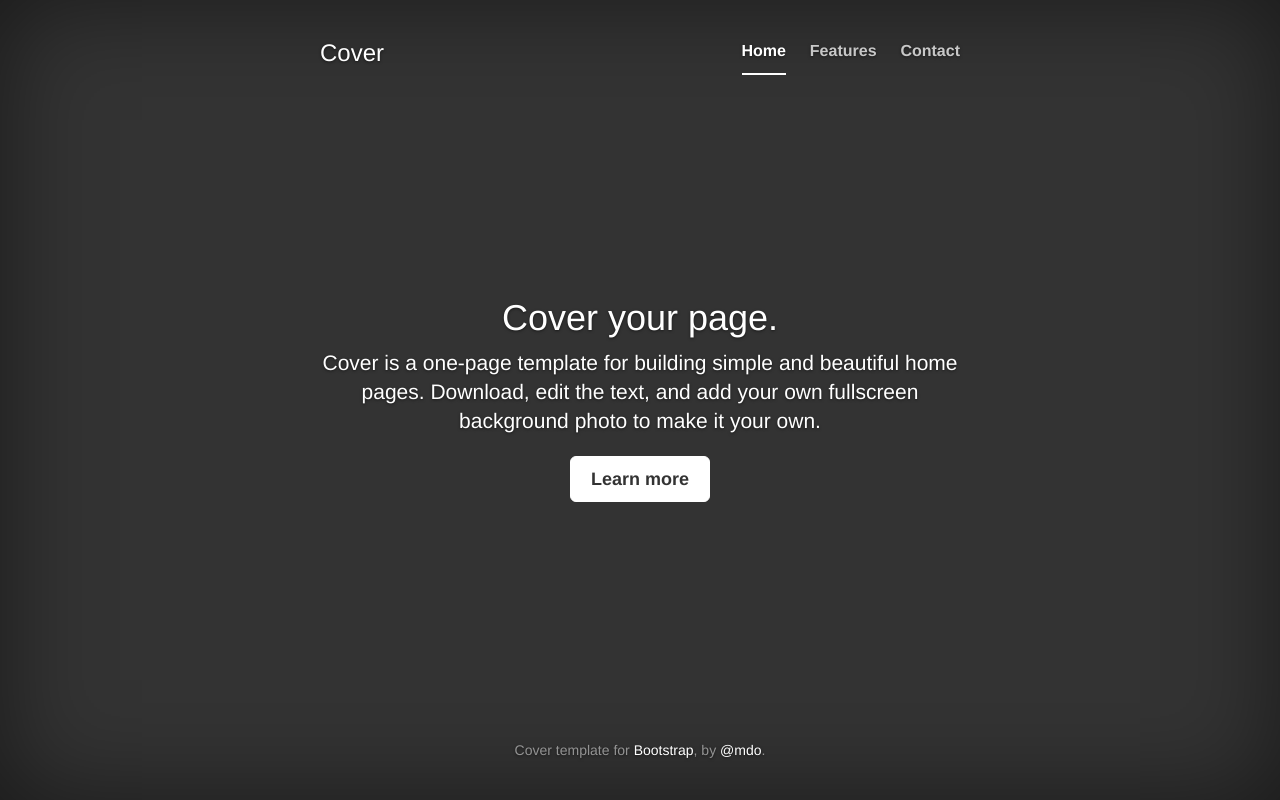
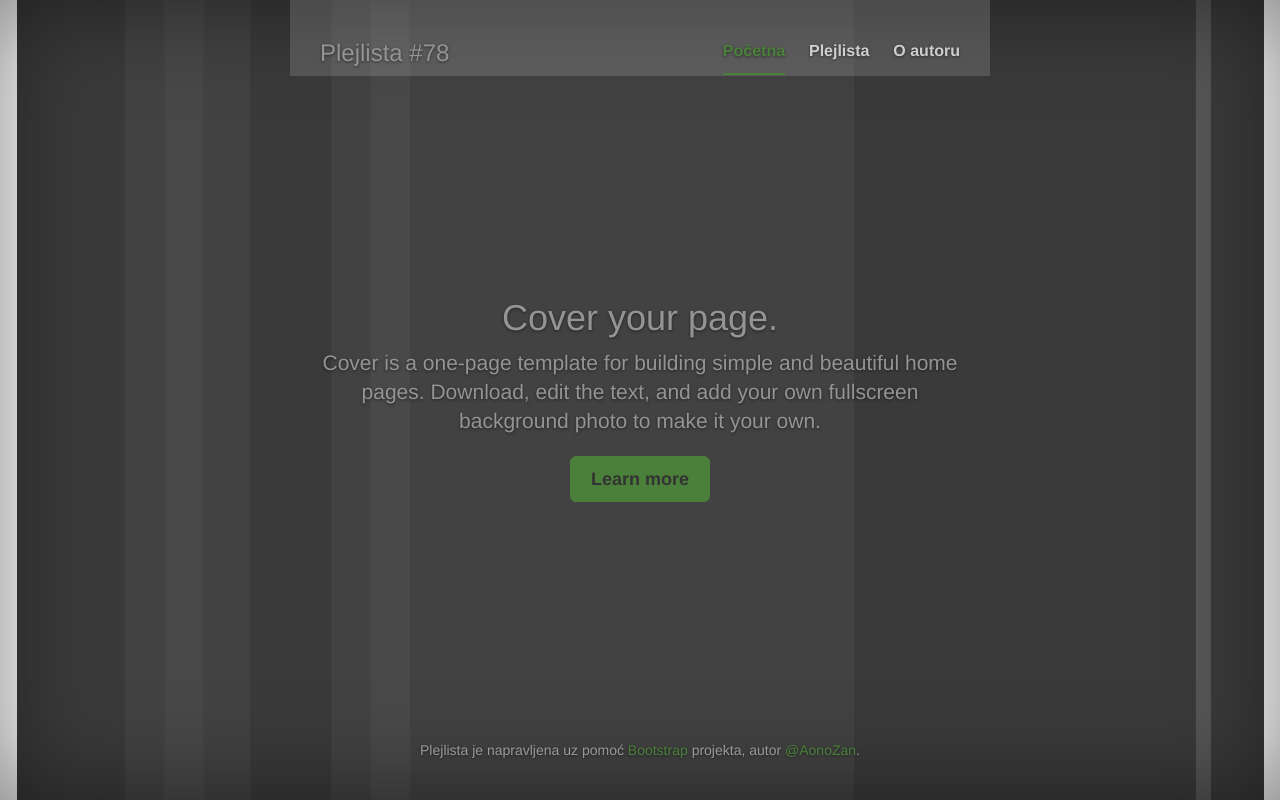
Before and after one commit to AonoZan/Bild-IT-Zadaci, a plain HTML site: page Bild-IT-Zadaci/web_projekat/index.html in a window 1280 px wide. Drawn offline with Linux system fonts and the light colour scheme.

Commit message:
Idea found... need to implement.

```diff
--- a/Bild-IT-Zadaci/web_projekat/cover.css
+++ b/Bild-IT-Zadaci/web_projekat/cover.css
@@ -1,3 +1,6 @@
+
+
+
 /*
  * Globals
  */
@@ -6,7 +9,7 @@
 a,
 a:focus,
 a:hover {
-  color: #fff;
+  color: #4b803a;
 }
 
 /* Custom default button */
@@ -15,8 +18,8 @@ a:hover {
 .btn-default:focus {
   color: #333;
   text-shadow: none; /* Prevent inheritance from `body` */
-  background-color: #fff;
-  border: 1px solid #fff;
+  background-color: #4b803a;
+  border: 1px solid #4b803a;
 }
 
 
@@ -27,10 +30,15 @@ a:hover {
 html,
 body {
   height: 100%;
-  background-color: #333;
+
 }
 body {
-  color: #fff;
+  background: url(Images/background.png) repeat-y center center fixed;
+/*  -webkit-background-size: cover;
+  -moz-background-size: cover;
+  -o-background-size: cover;
+  background-size: cover;*/
+  color: #949494;
   text-align: center;
   text-shadow: 0 1px 3px rgba(0,0,0,.5);
 }
@@ -91,8 +99,8 @@ body {
 .masthead-nav > .active > a,
 .masthead-nav > .active > a:hover,
 .masthead-nav > .active > a:focus {
-  color: #fff;
-  border-bottom-color: #fff;
+  color: #4b803a;
+  border-bottom-color: #4b803a;
 }
 
 @media (min-width: 768px) {
@@ -117,6 +125,14 @@ body {
   font-weight: bold;
 }
 
+/*
+ * Header
+ */
+
+.masthead {
+  background-color: rgba(255, 255, 255, 0.15);
+
+}
 
 /*
  * Footer
--- a/Bild-IT-Zadaci/web_projekat/index.html
+++ b/Bild-IT-Zadaci/web_projekat/index.html
@@ -9,7 +9,7 @@
     <meta name="author" content="">
     <link rel="icon" href="favicon.ico">
 
-    <title>Cover Template for Bootstrap</title>
+    <title>Muzika kroz moje uši...</title>
 
     <!-- Bootstrap core CSS -->
     <link href="css/bootstrap.min.css" rel="stylesheet">
@@ -37,12 +37,12 @@
 
           <div class="masthead clearfix">
             <div class="inner">
-              <h3 class="masthead-brand">Cover</h3>
+              <h3 class="masthead-brand">Plejlista #78</h3>
               <nav>
                 <ul class="nav masthead-nav">
-                  <li class="active"><a href="#">Home</a></li>
-                  <li><a href="features.html">Features</a></li>
-                  <li><a href="contact.html">Contact</a></li>
+                  <li class="active"><a href="#">Početna</a></li>
+                  <li><a href="plejlista.html">Plejlista</a></li>
+                  <li><a href="autor.html">O autoru</a></li>
                 </ul>
               </nav>
             </div>
@@ -58,7 +58,7 @@
 
           <div class="mastfoot">
             <div class="inner">
-              <p>Cover template for <a href="http://getbootstrap.com">Bootstrap</a>, by <a href="https://twitter.com/mdo">@mdo</a>.</p>
+              <p>Plejlista je napravljena uz pomoć <a href="http://getbootstrap.com">Bootstrap</a> projekta, autor <a href="https://github.com/AonoZan/">@AonoZan</a>.</p>
             </div>
           </div>
 
```
Also changed, not shown: Bild-IT-Zadaci/web_projekat/autor.html (renamed from Bild-IT-Zadaci/web_projekat/contact.html, +6 -6 lines), Bild-IT-Zadaci/web_projekat/plejlista.html (renamed from Bild-IT-Zadaci/web_projekat/features.html, +6 -6 lines), Bild-IT-Zadaci/web_projekat/images/background.png (added), Bild-IT-Zadaci/web_projekat/images/bg.jpg (added), 1 other file.
